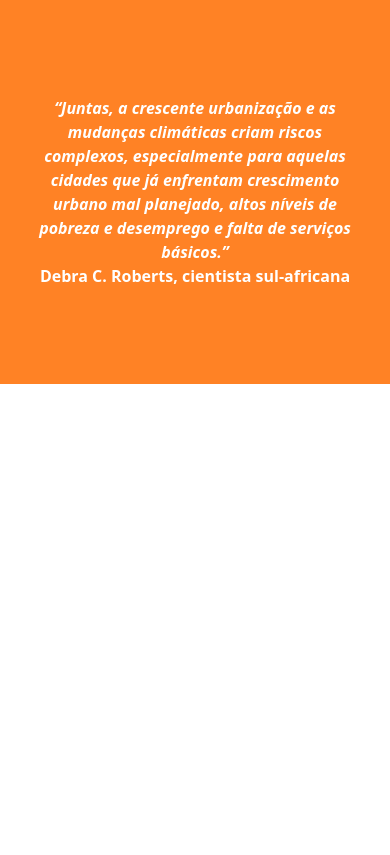
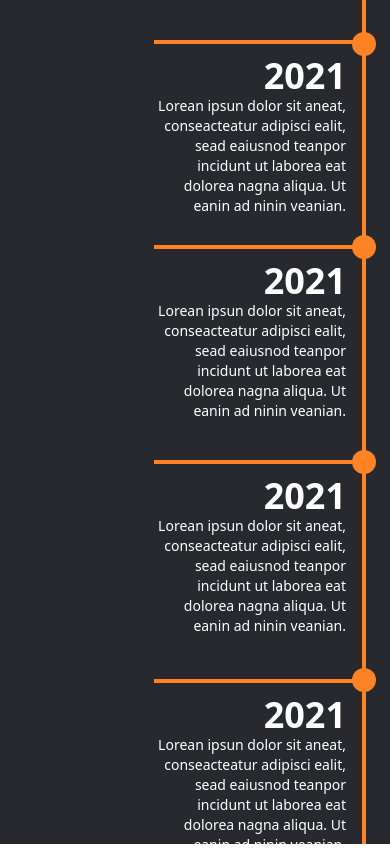
Before and after one commit to ImpactaOng/impacta, a React (Vite) app in the folder impacta/: page / in a window 390 px wide. Built offline with nearby package versions, Linux system fonts and the light colour scheme.

Commit message:
"feat: subindo a versao sem responsividade"

```diff
--- a/impacta/src/App.jsx
+++ b/impacta/src/App.jsx
@@ -1,10 +1,10 @@
-import React from "react";
-import Quotation from "./pages";
+
+import TrilhaAnos from "./pages/TrilhaAnos/index"
 
 const App = () => {
     return (
         <div>
-            <Quotation />
+            <TrilhaAnos />
         </div>
     );
 };
--- /dev/null
+++ b/impacta/src/pages/TrilhaAnos/index.jsx
@@ -0,0 +1,46 @@
+const TrilhaAnos = () => {
+    // QUe código criminoso!
+   return (
+      <section className="w-full h-screen bg-fundoSecundario flex justify-end">
+         <div className="w-1 h-screen bg-corPrincipal s380:mr-6 relative text-white">
+            <div className="w-6 h-6 rounded-full bg-corPrincipal absolute -left-2.5 top-8 z-20"></div>
+            <div className="w-52 h-1 bg-corPrincipal absolute right-1 top-10">
+               <h1 className="text-4xl ml-9 mt-4 w-3/4 text-right font-semibold">2021</h1>
+               <p className="w-48 text-sm text-right">
+                  Lorean ipsun dolor sit aneat, conseacteatur adipisci ealit,
+                  sead eaiusnod teanpor incidunt ut laborea eat dolorea nagna
+                  aliqua. Ut eanin ad ninin veanian.
+               </p>
+            </div>
+            <div className="w-6 h-6 rounded-full bg-corPrincipal absolute -left-2.5 top-58 z-20"></div>
+            <div className="w-52 h-1 bg-corPrincipal absolute right-1 top-62">
+               <h1 className="text-4xl ml-9 mt-4 w-3/4 text-right font-semibold">2021</h1>
+               <p className="w-48 text-sm text-right">
+                  Lorean ipsun dolor sit aneat, conseacteatur adipisci ealit,
+                  sead eaiusnod teanpor incidunt ut laborea eat dolorea nagna
+                  aliqua. Ut eanin ad ninin veanian.{" "}
+               </p>
+            </div>
+            <div className="w-6 h-6 rounded-full bg-corPrincipal absolute -left-2.5 top-128 z-20"></div>
+            <div className="w-52 h-1 bg-corPrincipal absolute right-1 top-130">
+               <h1 className="text-4xl ml-9 mt-4 w-3/4 text-right font-semibold">2021</h1>
+               <p className="w-48 text-sm text-right">
+                  Lorean ipsun dolor sit aneat, conseacteatur adipisci ealit,
+                  sead eaiusnod teanpor incidunt ut laborea eat dolorea nagna
+                  aliqua. Ut eanin ad ninin veanian.
+               </p>
+            </div>
+            <div className="w-6 h-6 rounded-full bg-corPrincipal absolute -left-2.5 top-150 z-20"></div>
+            <div className="w-52 h-1 bg-corPrincipal absolute right-1 top-155">
+               <h1 className="text-4xl ml-9 mt-4 w-3/4 text-right font-semibold">2021</h1>
+               <p className="w-48 text-sm text-right">
+                  Lorean ipsun dolor sit aneat, conseacteatur adipisci ealit,
+                  sead eaiusnod teanpor incidunt ut laborea eat dolorea nagna
+                  aliqua. Ut eanin ad ninin veanian.
+               </p>
+            </div>
+         </div>
+      </section>
+   );
+};
+export default TrilhaAnos;
--- a/impacta/tailwind.config.js
+++ b/impacta/tailwind.config.js
@@ -8,6 +8,16 @@ export default {
             corSecudanria: "#454545",
             fundoPrincipal: "#181A1C",
             fundoSecundario: "#27292E",
+         },
+         spacing: {
+            2.5: "10px",
+            58: "235px",
+            62: "245px",
+            66: "260px",
+            128: "450px",
+            130: "460px",
+            150: "668px",
+            155: "679px"
          },
          screens: {
             s380: "380px",
```
Lines whose indentation alone changed are shown as unchanged.
